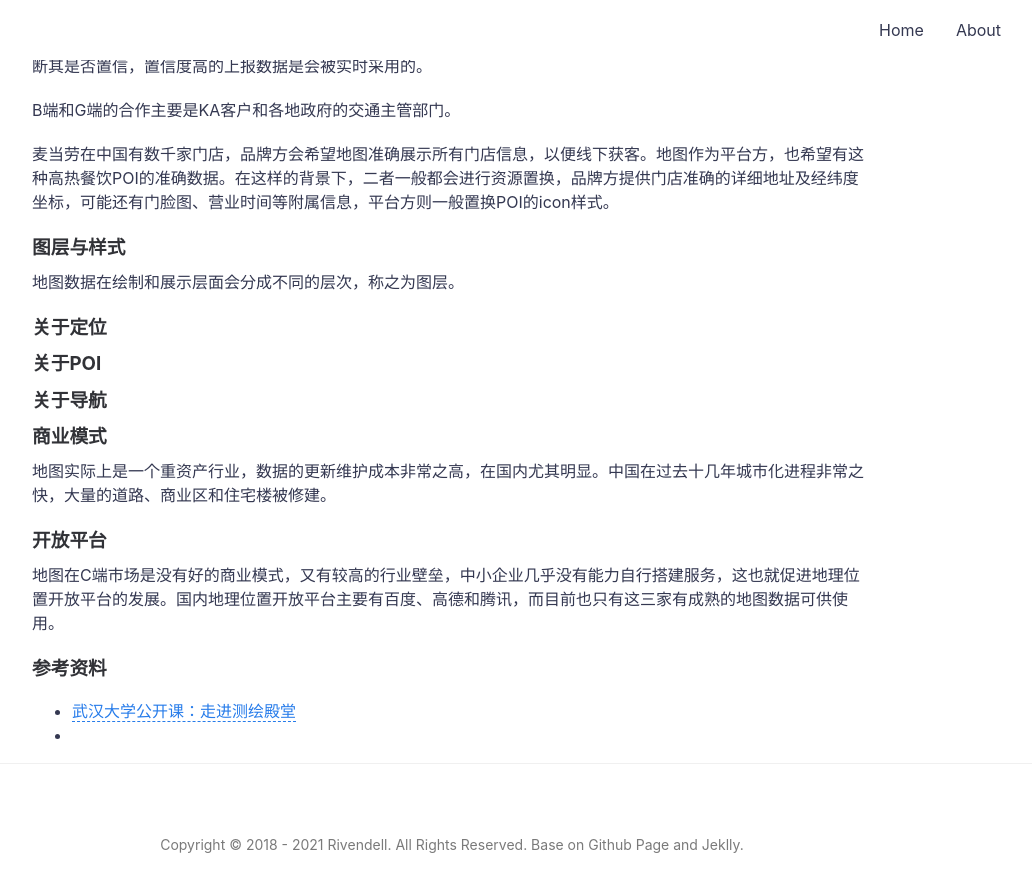
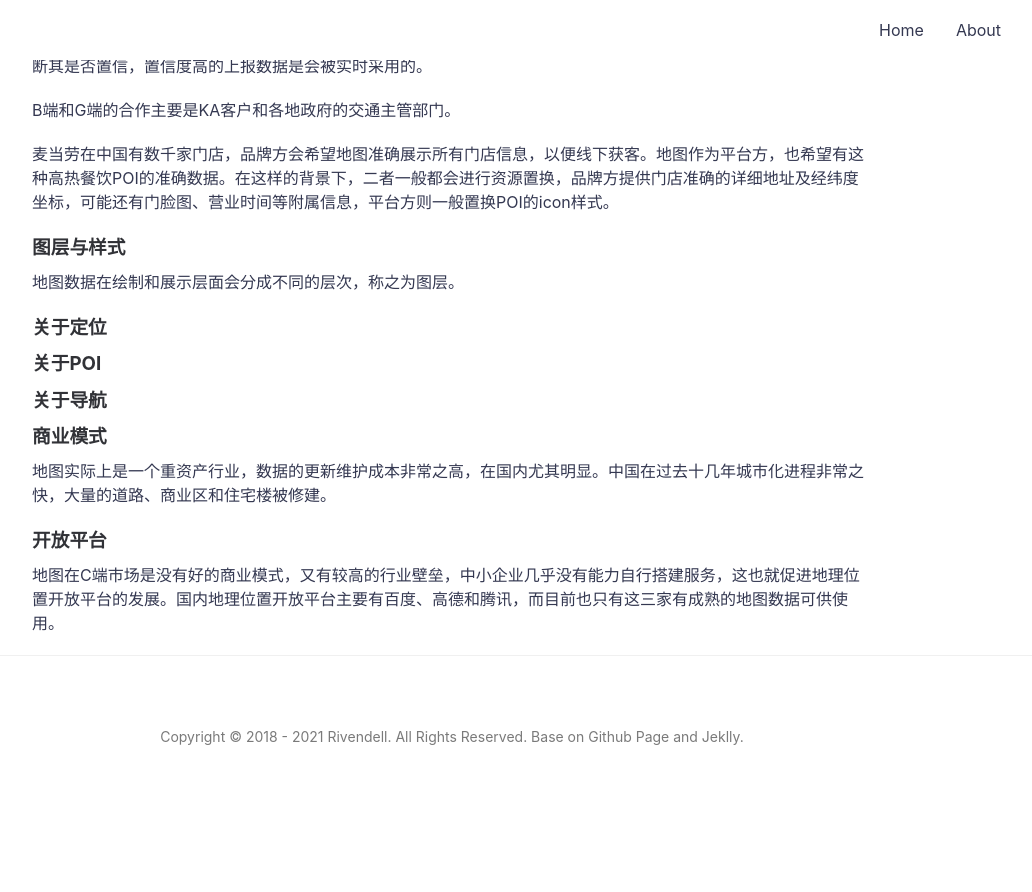
Before and after one commit to icarus507/icarus507.github.io, a Jekyll site: the page built from _posts/2018-09-07-谈谈地图.md, in a window 1280 px wide and 900 px high, scrolled down 2230 px. Shown: the top 892 px of the window, without its empty margins (188-1220 px from the left). Built offline with Jekyll 4.4.1, drawn with Linux system fonts in a browser that asks for light colours; after the commit the page ends 3022 px from its top, so only the background shows below that.

Commit message:
Update 2018-09-07-谈谈地图.md

```diff
--- a/_posts/2018-09-07-谈谈地图.md
+++ b/_posts/2018-09-07-谈谈地图.md
@@ -81,10 +81,3 @@ B端和G端的合作主要是KA客户和各地政府的交通主管部门。
 ### 开放平台
 
 地图在C端市场是没有好的商业模式，又有较高的行业壁垒，中小企业几乎没有能力自行搭建服务，这也就促进地理位置开放平台的发展。国内地理位置开放平台主要有百度、高德和腾讯，而目前也只有这三家有成熟的地图数据可供使用。
-
-
-
-### 参考资料
-
-* [武汉大学公开课：走进测绘殿堂](https://open.163.com/newview/movie/courseintro?newurl=%2Fspecial%2Fcuvocw%2Fcehuidiantang.html)
-*
```
